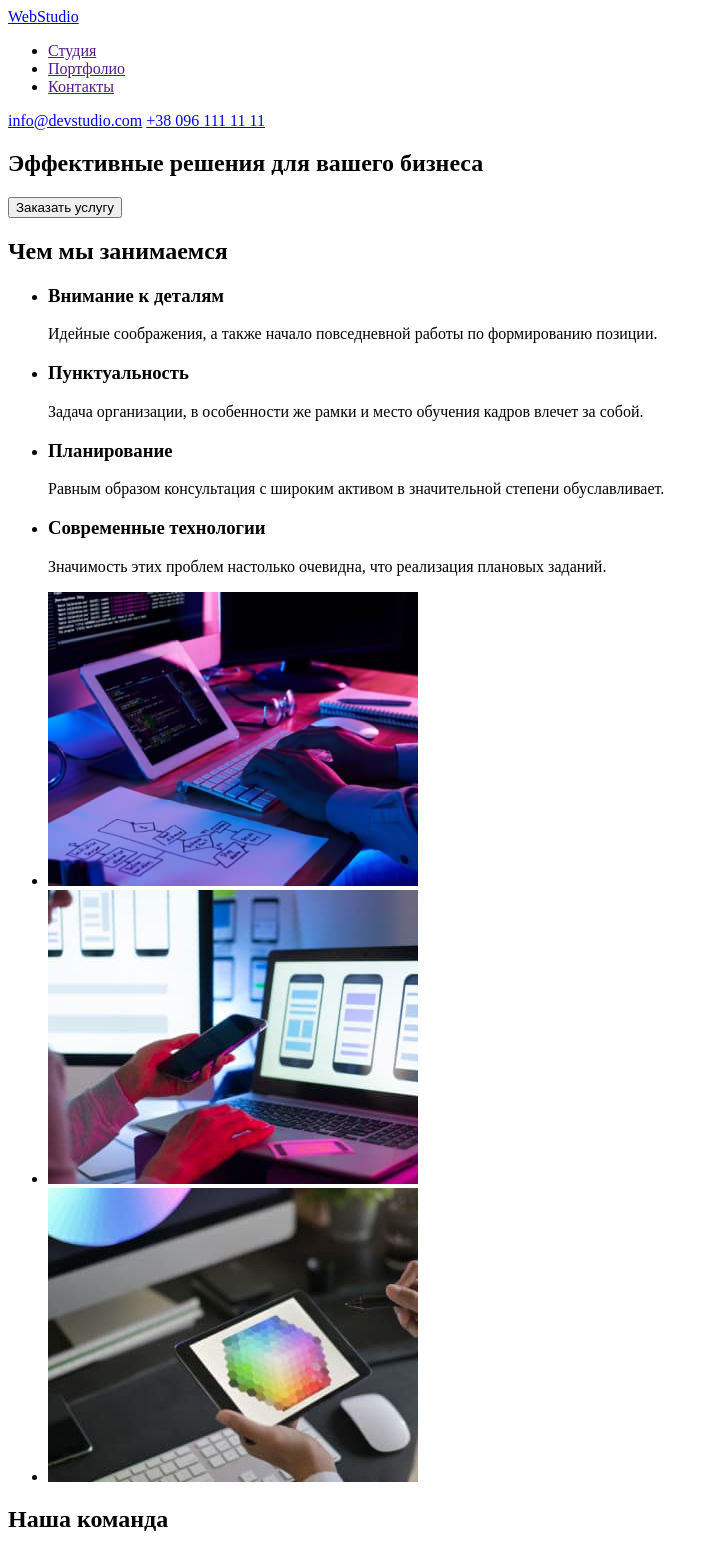
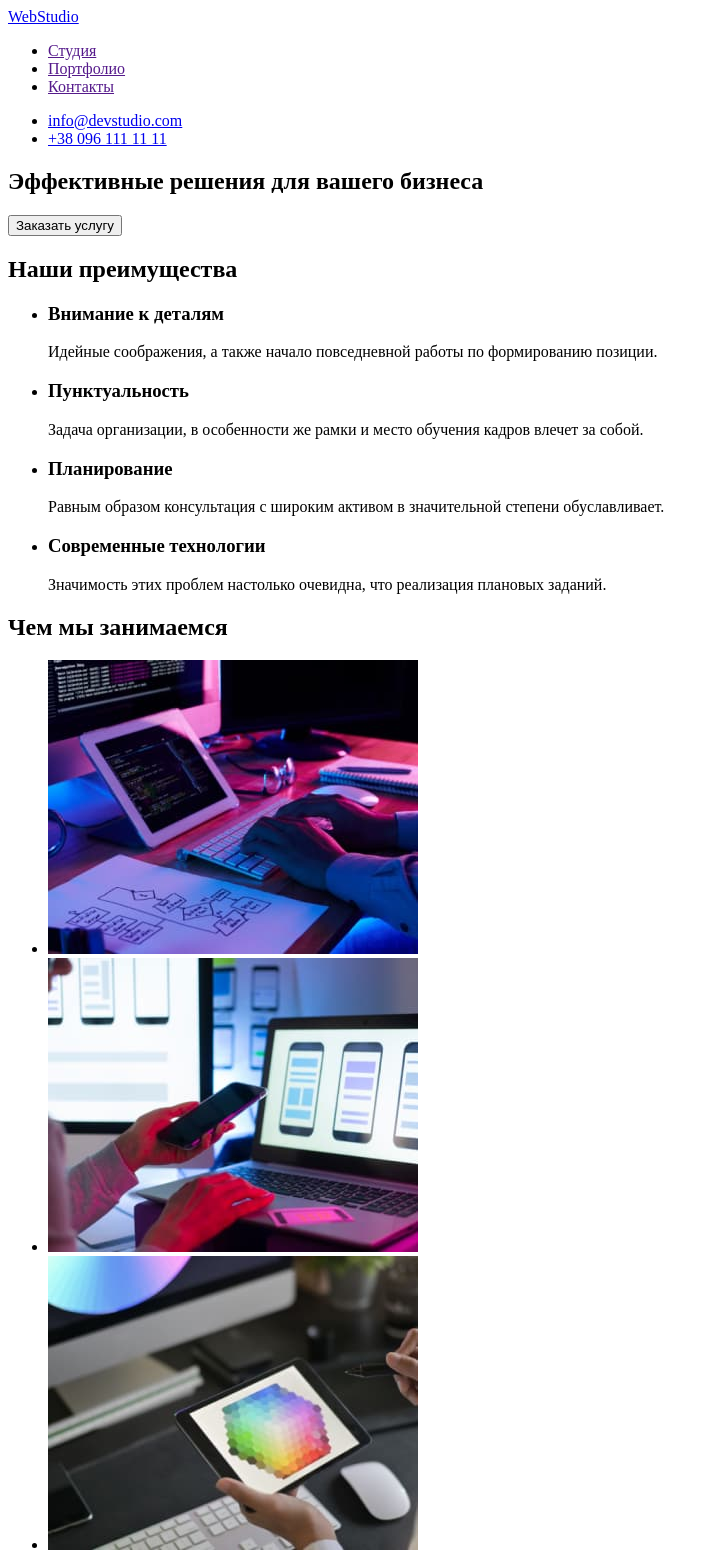
Before and after one commit to Pylypeichenko/goit-markup-hw-01, a plain HTML site: page index.html in a window 1280 px wide. Shown: the top 1553 px of the page, without its empty margins (0-719 px from the left). Drawn offline with Linux system fonts and the light colour scheme.

Commit message:
Fix some mistakes

```diff
--- a/index.html
+++ b/index.html
@@ -22,8 +22,14 @@
           </li>
         </ul>
       </nav>
-      <a href="mailo:info@devstudio.com">info@devstudio.com</a>
-      <a href="tel:+380961111111">+38 096 111 11 11</a>
+      <ul>
+        <li>
+          <a href="mailo:info@devstudio.com">info@devstudio.com</a>
+        </li>
+        <li>
+          <a href="tel:+380961111111">+38 096 111 11 11</a>
+        </li>
+      </ul>
     </header>
     <main>
       <!--Секция Шапка-->
@@ -32,9 +38,9 @@
         <button type="button">Заказать услугу</button>
       </section>
 
-      <!--Секция Чем мы занимаемся-->
+      <!--Секция Наши преимущества-->
       <section>
-        <h2>Чем мы занимаемся</h2>
+        <h2>Наши преимущества</h2>
         <ul>
           <li>
             <h3>Внимание к деталям</h3>
@@ -65,6 +71,11 @@
             </p>
           </li>
         </ul>
+      </section>
+
+      <!--Секция Чем мы занимаемся-->
+      <section>
+        <h2>Чем мы занимаемся</h2>
         <ul>
           <li>
             <img
@@ -98,24 +109,24 @@
         <h2>Наша команда</h2>
         <ul class="cards">
           <li class="card">
+            <img src="./images/foto1.jpg" alt="Фото" width="270" height="260" />
             <h3>Игорь Демьяненко</h3>
             <p>Product Designer</p>
-            <img src="./images/foto1.jpg" alt="Фото" width="270" height="260" />
           </li>
           <li class="card">
+            <img src="./images/foto2.jpg" alt="Фото" width="270" height="260" />
             <h3>Ольга Репина</h3>
             <p>Frontend Developer</p>
-            <img src="./images/foto2.jpg" alt="Фото" width="270" height="260" />
           </li>
           <li class="card">
+            <img src="./images/foto3.jpg" alt="Фото" width="270" height="260" />
             <h3>Николай Тарасов</h3>
             <p>Marketing</p>
-            <img src="./images/foto3.jpg" alt="Фото" width="270" height="260" />
           </li>
           <li class="card">
+            <img src="./images/foto4.jpg" alt="Фото" width="270" height="260" />
             <h3>Михаил Ермаков</h3>
             <p>UI Designer</p>
-            <img src="./images/foto4.jpg" alt="Фото" width="270" height="260" />
           </li>
         </ul>
       </section>
```
